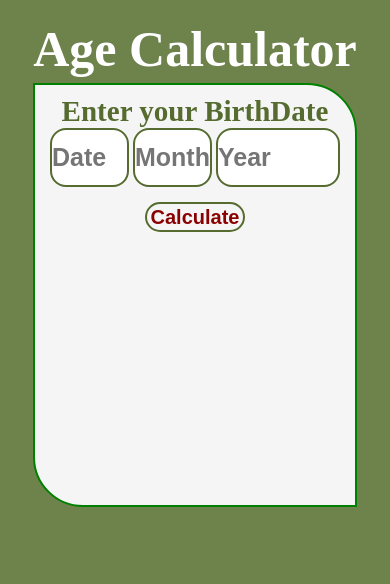
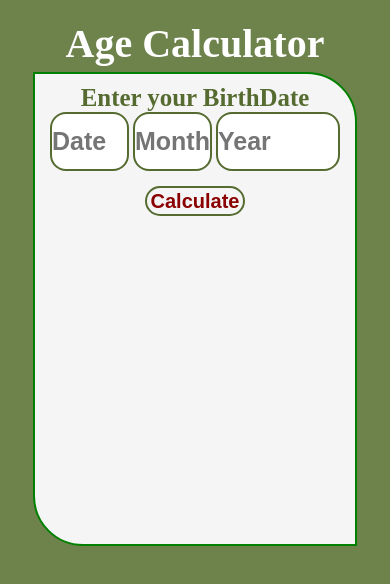
Before and after one commit to SurajVaja/AgeCalculator, a plain HTML site: page index.html in a window 390 px wide. Drawn offline with Linux system fonts and the light colour scheme.

Commit message:
Feature: Added Media Query

```diff
--- a/style.css
+++ b/style.css
@@ -102,18 +102,18 @@ input::-webkit-inner-spin-button {
         height: 100vh;
     }
     #heading{
-        font-size: 50px;
+        font-size: 40px;
     }
     .box{
         width: 300px;
-        height: 400px;
+        height: 450px;
         padding: 10px;
     }
    .input{
     margin: auto;
    }
    .head{
-    font-size: 35px;
+    font-size: 30px;
    }
    #btn{
     height: 30px;
```
